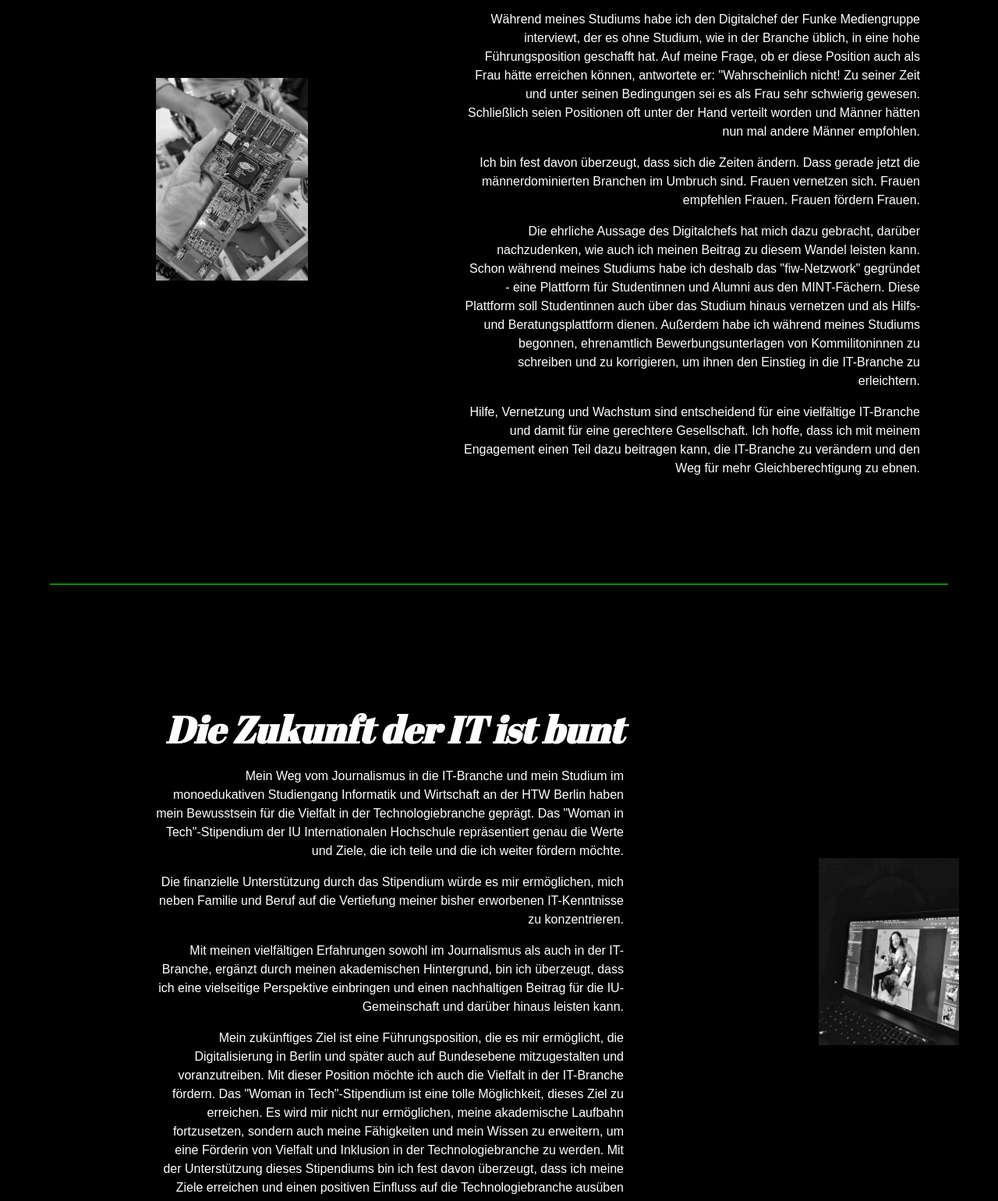
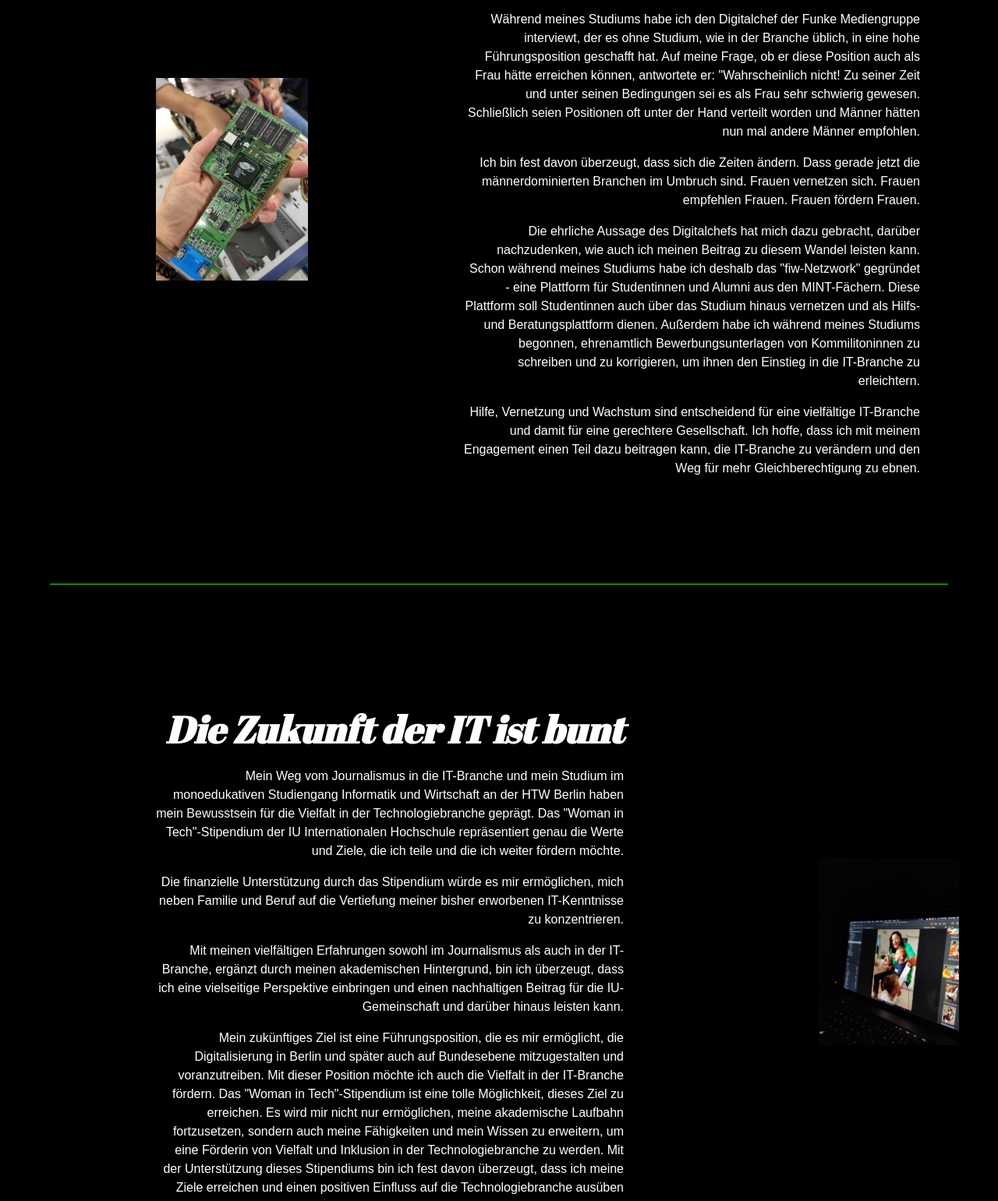
Before and after one commit to eminabenalia/embportfolio, a plain HTML site: page index.html in a window 1280 px wide. Shown: the part 2105-3646 px from the top of the page at 78% size. Drawn offline with Linux system fonts and the light colour scheme.

Commit message:
Update index.html
Update mobile version

```diff
--- a/index.html
+++ b/index.html
@@ -61,7 +61,7 @@
 <div class="section-divider"></div> <!-- Linie -->
 <div class="section">
     <div class="image-container">
-        <img src="img/bild3.jpg" alt="Bild 3">
+        <img src="img/bild3bunt.jpg" alt="Bild 3">
     </div>
     <div class="text-container">
         <h1>"Als Frau wäre es nicht möglich!"</h1>
@@ -83,7 +83,7 @@
         <p>Mein zukünftiges Ziel ist eine Führungsposition, die es mir ermöglicht, die Digitalisierung in Berlin und später auch auf Bundesebene mitzugestalten und voranzutreiben. Mit dieser Position möchte ich auch die Vielfalt in der IT-Branche fördern. Das "Woman in Tech"-Stipendium ist eine tolle Möglichkeit, dieses Ziel zu erreichen. Es wird mir nicht nur ermöglichen, meine akademische Laufbahn fortzusetzen, sondern auch meine Fähigkeiten und mein Wissen zu erweitern, um eine Förderin von Vielfalt und Inklusion in der Technologiebranche zu werden. Mit der Unterstützung dieses Stipendiums bin ich fest davon überzeugt, dass ich meine Ziele erreichen und einen positiven Einfluss auf die Technologiebranche ausüben kann.</p>
     </div>
     <div class="image-container">
-        <img src="img/bild4.jpg" alt="Bild 4">
+        <img src="img/bild4bunt.jpg" alt="Bild 4">
     </div>
 </div>
 
```
